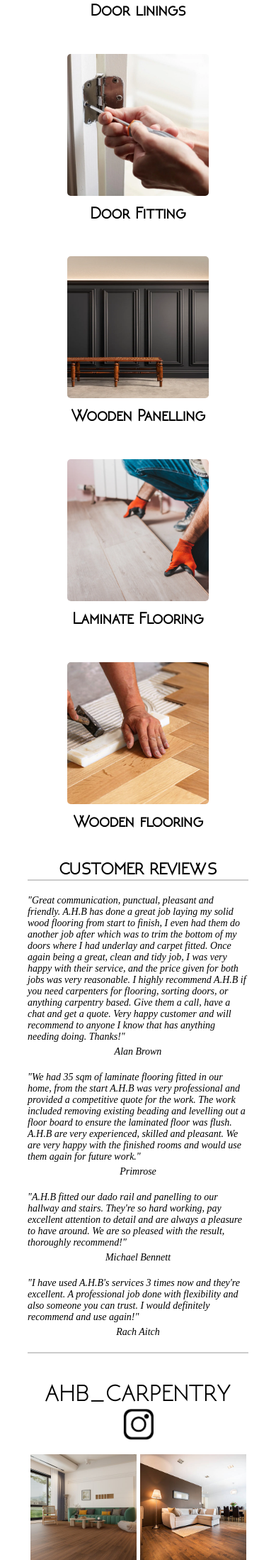
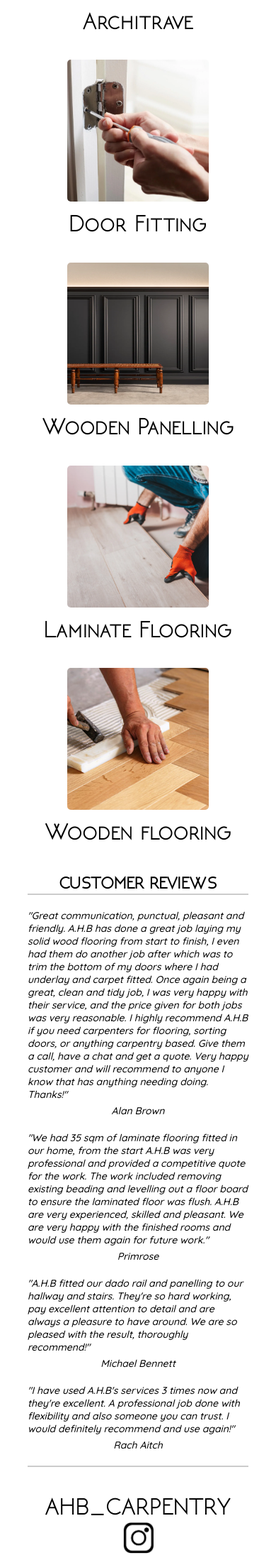
Before and after one commit to LunaTMT/AHB_Carpentry_Website, a Flask app: page /services in a window 390 px wide. Shown: the part 1111-3309 px from the top of the page at 71% size. Run offline with Flask 3, Linux system fonts and the light colour scheme.

Commit message:
further css fixes

```diff
--- a/app/static/css/2_SERVICES/2_service_container.css
+++ b/app/static/css/2_SERVICES/2_service_container.css
@@ -16,14 +16,6 @@
 
 }
 
-#service-text-container {
-    display: flex;
-    justify-content: center;
-    align-items: center;
-    text-align: center;
-    flex-direction: column;
-}
-
 
 
 
@@ -31,19 +23,16 @@
     border-radius: 5px;
 }
 
-#service-text-container h2 {
+
+
+#service-container p {
+    font-size: 35px;
+    font-family: 'NEOTERIC_BOLD';
+    color: black;
     text-align: center;
+
 }
 
-#service-text-container p {
-    text-align: center;
-    display: none;
-}
-
-
-#service-container:hover .invisible {
-    opacity: 1;
-}
 
 
 
@@ -52,50 +41,53 @@
 @media only screen and (min-width: 0px) {
     #services-container{
         height: 2000px;
+        margin: 20px 0;
     }
 
     #service-container {
-        margin-bottom: 30px;
+
         width: 100%;
+        gap: 10px;
     }
 
     #service-container img {
         width: 200px;
         height: 200px;
     }
+}
 
-    #service-text-container {
-        height: 10%;
-    }
-
-    #service-text-container h2 {
-        margin-top: 10px;
-    }
-
-}
 
 
 @media only screen and (min-width: 600px) {
 
 
+
     #services-container {
-        width: 10%;
-        height: 450px;
+        width: 100%;
+        height: 400px;
+        margin: 10px 0;
     }
 
     #service-container {
         width: 25%;
+        height: 155px;
+
+    }
+
+    #services-container p {
+        font-size: 20px;
+        width: 100%;
+        height: auto;
     }
 
     #service-container img {
+
         width: 125px;
         height: 125px;
     }
 
 
-    #service-text-container h2 {
-        font-size: 20px;
-    }
+
 
 }
 
--- a/app/static/css/3_PORTFOLIO/2_projects.css
+++ b/app/static/css/3_PORTFOLIO/2_projects.css
@@ -5,12 +5,14 @@
     flex-direction: column;
     justify-content: center;
     align-items: center;
+    padding-top: 20px;
 }
 
 #project-container {
     display: flex;
     align-items: center;
     justify-content: center;
+
 
     flex-direction: column;
     width: 100%;
@@ -149,6 +151,9 @@
 }
 
 
+
+
+
 @media only screen and (min-width: 0px) {
     #project-container{
         margin-bottom: 30px;
--- a/app/static/css/4_CONTACT/2_contact_container.css
+++ b/app/static/css/4_CONTACT/2_contact_container.css
@@ -2,7 +2,7 @@
 
     width: 100%;
     height: 75vh;
-
+    padding-top: 20px;
     display: flex;
     color: black;
 
@@ -148,7 +148,6 @@
     align-items: center;
     width: 100%;
 }
-
 
 
 
--- a/app/static/css/BASE/fonts.css
+++ b/app/static/css/BASE/fonts.css
@@ -37,7 +37,12 @@
   font-optical-sizing: auto;
   font-weight: 500;
   font-style: normal;
+  display: block; /* Ensure it's not set to 'none' */
+  visibility: visible; /* Ensure it's not hidden */
+  opacity: 1;
 }
+
+
 
 
   .italic {
--- a/app/static/css/BASE/image_banner.css
+++ b/app/static/css/BASE/image_banner.css
@@ -42,9 +42,7 @@
         font-size: 3em; /* Adjust font size for smaller screens */
     }
 
-    .image-banner-container{
-        margin-bottom: 20px;
-    }
+
 
     .image-banner-container {
         height: 200px; /* Adjust height for very small screens */
--- a/app/templates/2_SERVICES/2_service_container.html
+++ b/app/templates/2_SERVICES/2_service_container.html
@@ -1,16 +1,10 @@
-
 <div id="services-container">
     {% for service in services %}
         <div id="service-container">
-
             <img src="{{ url_for('static', filename='images/services/' ~ service.image) }}" alt="{{ service.name }}">
-
-            <div id="service-text-container">
-                <h2>{{ service.name }}</h2>
-                <p class="invisible quicksand-text">{{ service.description }}</p>
+            <div class="service-text-container">
+                <p class="quicksilver-text">{{ service.name }}</p>
             </div>
-
         </div>
-
     {% endfor %}
 </div>
--- a/app/templates/2_SERVICES/3_customer_reviews.html
+++ b/app/templates/2_SERVICES/3_customer_reviews.html
@@ -10,16 +10,13 @@
         {% for review in reviews %}
 
             <div id="customer-container">
-                <p class="italic">"{{ review.review }}"</p>
-                <p class="italic" id="customer-name">{{ review.customer }}</p>
+                <p class="italic quicksand-text">"{{ review.review }}"</p>
+                <p class="italic quicksand-text" id="customer-name">{{ review.customer }}</p>
             </div>
 
         {% endfor %}
 
-        <!-- This needs to redirect to google businesses where the reviews are -->
-        <!--<button class="btn dosis-header">SEE MORE...</button>-->
 
-        <!-- <a href="{{ url_for('AHB.portfolio') }}" class="dosis-header">SEE PORTFOLIO</a>  -->
     </div>
 
 </div>
--- a/app/templates/3_PORTFOLIO/portfolio.html
+++ b/app/templates/3_PORTFOLIO/portfolio.html
@@ -4,10 +4,13 @@
 {% block title %}Portfolio - AHB {% endblock %}
 
 {% block styles %}
+    <link rel="stylesheet" type="text/css" href="{{ url_for('static', filename='css/BASE/instagram_container.css') }}">
     <link rel="stylesheet" type="text/css" href="{{ url_for('static', filename='css/BASE/image_banner.css') }}">
     <link rel="stylesheet" type="text/css" href="{{ url_for('static', filename='css/3_PORTFOLIO/2_projects.css') }}">
     <link rel="stylesheet" type="text/css" href="{{ url_for('static', filename='css/3_PORTFOLIO/modal.css') }}">
-    <link rel="stylesheet" type="text/css" href="{{ url_for('static', filename='css/BASE/instagram_container.css') }}">
+
+
+
 {% endblock %}
 
 
--- a/app/templates/BASE/base.html
+++ b/app/templates/BASE/base.html
@@ -5,8 +5,8 @@
 
     <title>{% block title %}AHB{% endblock %}</title>
 
+
     {% block styles %}      {% endblock %}
-
 
     <!-- Include default stylesheets or meta tags here -->
     <link rel="stylesheet" type="text/css" href="{{ url_for('static', filename='css/BASE/base.css') }}">
--- a/json/services.json
+++ b/json/services.json
@@ -1,5 +1,10 @@
 {
     "services": [
+        {
+            "name": "Door linings",
+            "description": "Providing and installing door linings for a proper door fitting.",
+            "image": "door_linings2.png"
+        },
         {
             "name": "Skirting",
             "description": "Installation of skirting boards to enhance the look of your rooms.",
@@ -9,11 +14,6 @@
             "name": "Architrave",
             "description": "Fitting architraves around doors and windows for a neat finish.",
             "image": "architrave2.png"
-        },
-        {
-            "name": "Door linings",
-            "description": "Providing and installing door linings for a proper door fitting.",
-            "image": "door_linings2.png"
         },
         {
             "name": "Door Fitting",
```
Also changed, not shown: other parts of app/static/css/2_SERVICES/2_service_container.css (+23 -10 lines).
